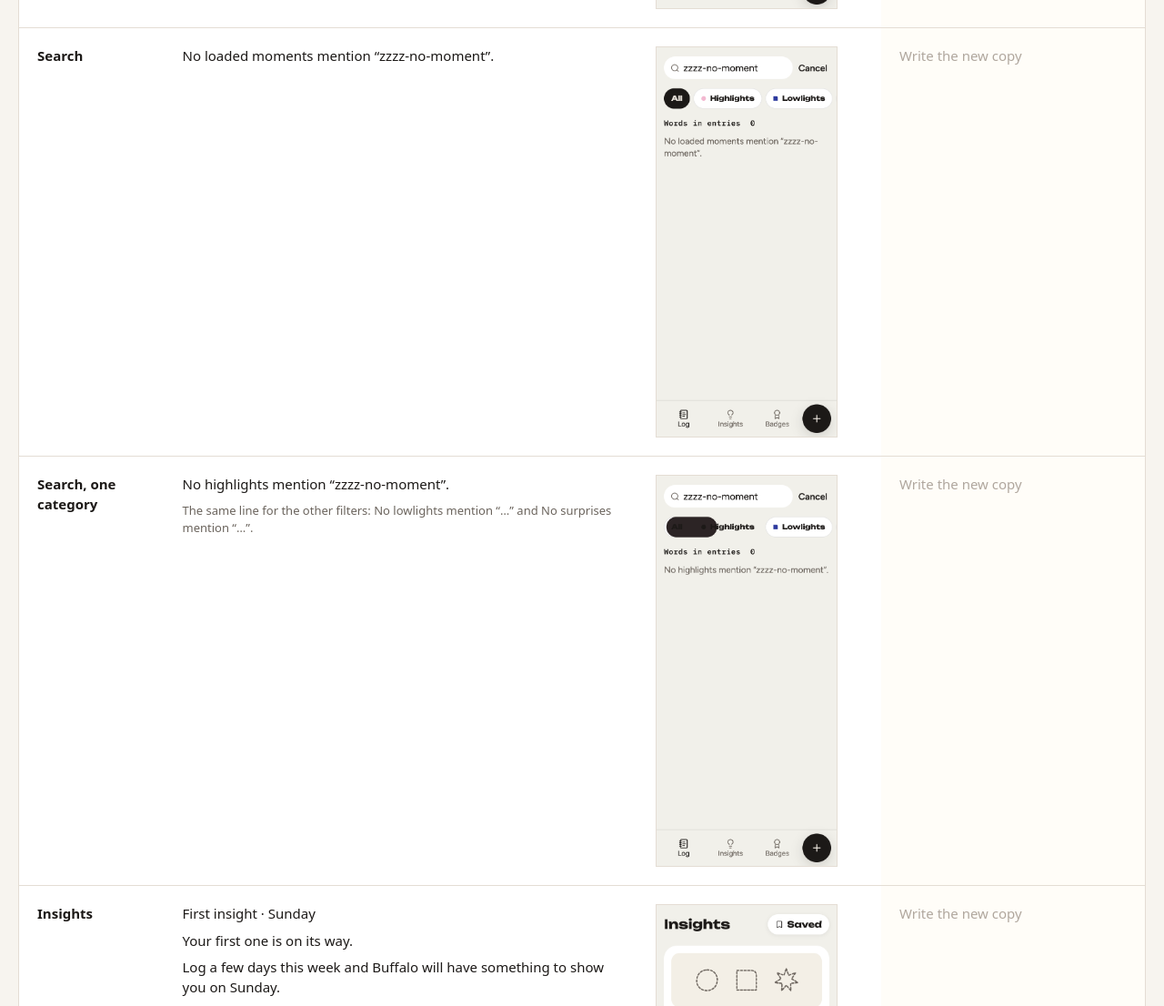
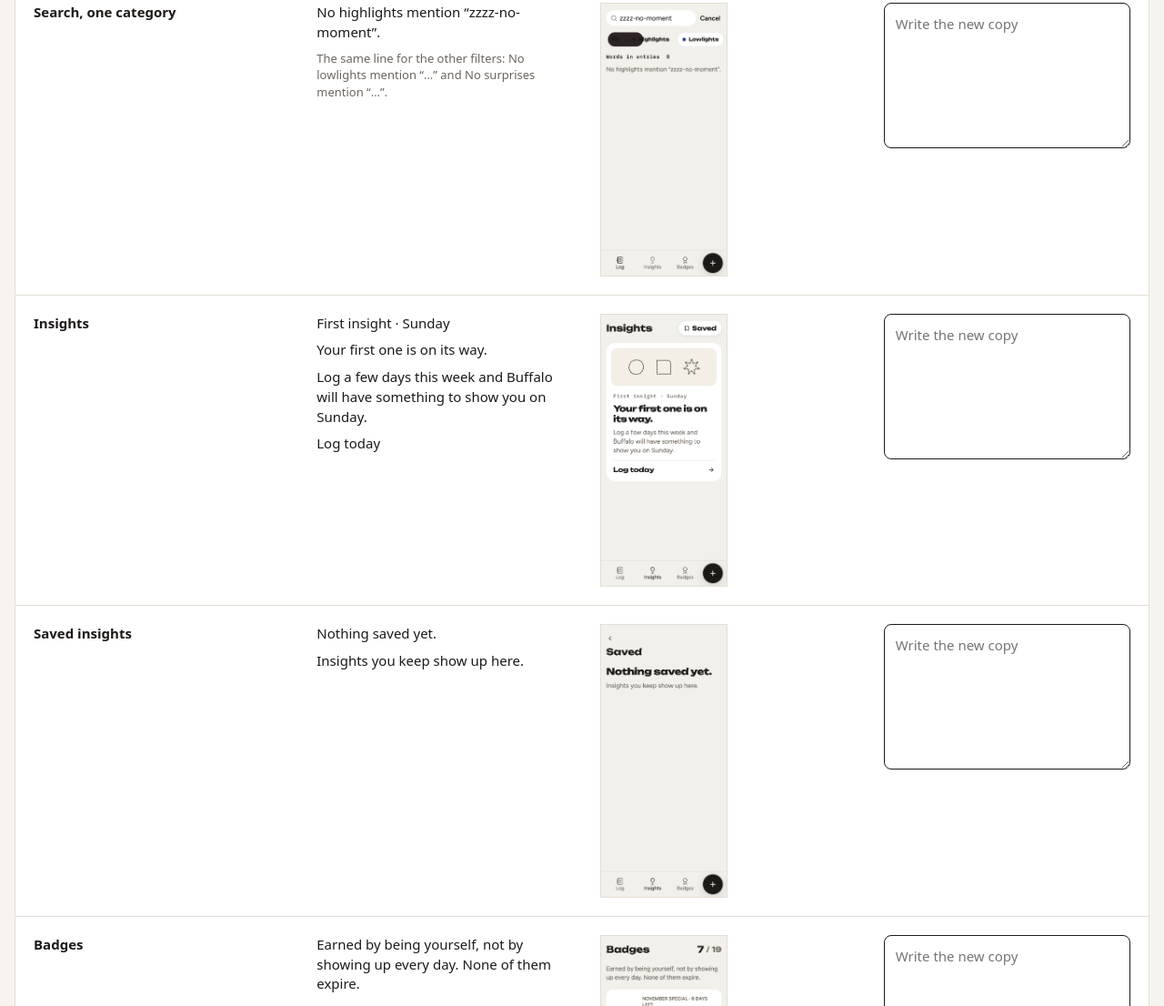
Before and after one commit to fabiolapuerta-krypton/buffalo-empty-states, a plain HTML site: page index.html in a window 1280 px wide. Shown: the part 1694-2800 px from the top of the page at 91% size. Drawn offline with Linux system fonts and the light colour scheme.

Commit message:
Put a text box beside each screenshot so the new copy can be typed.
Co-authored-by: Cursor <cursoragent@cursor.com>

```diff
--- a/index.html
+++ b/index.html
@@ -40,9 +40,11 @@
     font-size: 15px;
   }
   table {
-    width: min(1240px, calc(100% - 32px));
+    width: calc(100% - 32px);
+    max-width: 1280px;
     margin: 24px auto 64px;
     border-collapse: collapse;
+    table-layout: fixed;
     background: var(--card);
     border: 1px solid var(--line);
   }
@@ -62,7 +64,7 @@
     background: #fbf9f6;
   }
   td.where {
-    width: 160px;
+    width: 16%;
     font-family: system-ui, sans-serif;
     font-weight: 650;
     font-size: 15px;
@@ -70,7 +72,7 @@
   td.copy {
     font-family: system-ui, sans-serif;
     font-size: 15px;
-    width: 42%;
+    width: 28%;
   }
   td.copy p { margin: 0 0 8px; }
   td.copy p:last-child { margin: 0; }
@@ -79,28 +81,31 @@
     color: var(--muted);
     font-size: 13px;
   }
+  td.shot { width: 168px; }
   img {
-    width: 200px;
+    width: 140px;
     height: auto;
     display: block;
     border: 1px solid var(--line);
     background: var(--paper);
   }
-  td.edit {
-    min-width: 260px;
-    font-family: system-ui, sans-serif;
-    font-size: 15px;
-    white-space: pre-wrap;
-    background: #fffdf8;
-  }
-  td.edit:focus {
-    outline: 2px solid var(--ink);
-    outline-offset: -2px;
+  td.edit { width: 28%; }
+  textarea {
+    display: block;
+    width: 100%;
+    min-height: 160px;
+    box-sizing: border-box;
+    resize: vertical;
+    border: 1px solid #1c1917;
+    border-radius: 8px;
+    padding: 12px;
+    font: 15px/1.4 system-ui, sans-serif;
+    color: var(--ink);
     background: #fff;
   }
-  td.edit:empty::before {
-    content: "Write the new copy";
-    color: #b0a79e;
+  textarea:focus {
+    outline: 2px solid var(--ink);
+    outline-offset: 1px;
   }
   .missing {
     font-family: system-ui, sans-serif;
@@ -143,8 +148,8 @@
         <p>What was hard?</p>
         <p>What surprised you?</p>
       </td>
-      <td><img src="shots/empty-log.png" alt="Empty log card under the week calendar"></td>
-      <td class="edit" data-key="empty-log" contenteditable="true"></td>
+      <td class="shot"><img src="shots/empty-log.png" alt="Empty log card under the week calendar"></td>
+      <td class="edit"><textarea data-key="empty-log" aria-label="New copy" placeholder="Write the new copy"></textarea></td>
     </tr>
     <tr>
       <td class="where">Log, a past empty day</td>
@@ -154,20 +159,20 @@
         <p>Add to Sun, Nov 22</p>
         <p class="note">On today, that button reads Log today.</p>
       </td>
-      <td><img src="shots/quiet-day.png" alt="Quiet day card for Sunday, November 22"></td>
-      <td class="edit" data-key="quiet-day" contenteditable="true"></td>
+      <td class="shot"><img src="shots/quiet-day.png" alt="Quiet day card for Sunday, November 22"></td>
+      <td class="edit"><textarea data-key="quiet-day" aria-label="New copy" placeholder="Write the new copy"></textarea></td>
     </tr>
     <tr>
       <td class="where">Log, a future day</td>
       <td class="copy"><p>Nothing here yet.</p></td>
-      <td><img src="shots/future-day.png" alt="Thursday, November 26 with nothing here yet"></td>
-      <td class="edit" data-key="future-day" contenteditable="true"></td>
+      <td class="shot"><img src="shots/future-day.png" alt="Thursday, November 26 with nothing here yet"></td>
+      <td class="edit"><textarea data-key="future-day" aria-label="New copy" placeholder="Write the new copy"></textarea></td>
     </tr>
     <tr>
       <td class="where">Search</td>
       <td class="copy"><p>No loaded moments mention “zzzz-no-moment”.</p></td>
-      <td><img src="shots/search.png" alt="Search with no matching moments"></td>
-      <td class="edit" data-key="search" contenteditable="true"></td>
+      <td class="shot"><img src="shots/search.png" alt="Search with no matching moments"></td>
+      <td class="edit"><textarea data-key="search" aria-label="New copy" placeholder="Write the new copy"></textarea></td>
     </tr>
     <tr>
       <td class="where">Search, one category</td>
@@ -175,8 +180,8 @@
         <p>No highlights mention “zzzz-no-moment”.</p>
         <p class="note">The same line for the other filters: No lowlights mention “…” and No surprises mention “…”.</p>
       </td>
-      <td><img src="shots/search-filter.png" alt="Highlights filter with no matching moments"></td>
-      <td class="edit" data-key="search-filter" contenteditable="true"></td>
+      <td class="shot"><img src="shots/search-filter.png" alt="Highlights filter with no matching moments"></td>
+      <td class="edit"><textarea data-key="search-filter" aria-label="New copy" placeholder="Write the new copy"></textarea></td>
     </tr>
     <tr>
       <td class="where">Insights</td>
@@ -186,8 +191,8 @@
         <p>Log a few days this week and Buffalo will have something to show you on Sunday.</p>
         <p>Log today</p>
       </td>
-      <td><img src="shots/insights.png" alt="Insights waiting card"></td>
-      <td class="edit" data-key="insights" contenteditable="true"></td>
+      <td class="shot"><img src="shots/insights.png" alt="Insights waiting card"></td>
+      <td class="edit"><textarea data-key="insights" aria-label="New copy" placeholder="Write the new copy"></textarea></td>
     </tr>
     <tr>
       <td class="where">Saved insights</td>
@@ -195,8 +200,8 @@
         <p>Nothing saved yet.</p>
         <p>Insights you keep show up here.</p>
       </td>
-      <td><img src="shots/saved.png" alt="Saved insights empty page"></td>
-      <td class="edit" data-key="saved" contenteditable="true"></td>
+      <td class="shot"><img src="shots/saved.png" alt="Saved insights empty page"></td>
+      <td class="edit"><textarea data-key="saved" aria-label="New copy" placeholder="Write the new copy"></textarea></td>
     </tr>
     <tr>
       <td class="where">Badges</td>
@@ -208,8 +213,8 @@
         <p>7 of 19</p>
         <p class="note">An unearned badge has no date. A screen reader hears Not earned yet. An earned badge says Earned Sep 21.</p>
       </td>
-      <td><img src="shots/badges.png" alt="Badges, with Night Owl still unearned"></td>
-      <td class="edit" data-key="badges" contenteditable="true"></td>
+      <td class="shot"><img src="shots/badges.png" alt="Badges, with Night Owl still unearned"></td>
+      <td class="edit"><textarea data-key="badges" aria-label="New copy" placeholder="Write the new copy"></textarea></td>
     </tr>
     <tr>
       <td class="where">Profile</td>
@@ -219,22 +224,22 @@
         <p>Chapters, 0</p>
         <p class="note">On Edit profile, an empty username reads Not set yet. The rings in this shot say 0 because the screenshot browser was hiding the log. You’re at 3 is the real account.</p>
       </td>
-      <td><img src="shots/profile.png" alt="Profile before 20 logs"></td>
-      <td class="edit" data-key="profile" contenteditable="true"></td>
+      <td class="shot"><img src="shots/profile.png" alt="Profile before 20 logs"></td>
+      <td class="edit"><textarea data-key="profile" aria-label="New copy" placeholder="Write the new copy"></textarea></td>
     </tr>
     <tr>
       <td class="where">Chapters</td>
       <td class="copy">
         <p>There is no empty sentence. The only tile is New chapter.</p>
       </td>
-      <td><img src="shots/chapters.png" alt="Chapters screen with only the New chapter tile"></td>
-      <td class="edit" data-key="chapters" contenteditable="true"></td>
+      <td class="shot"><img src="shots/chapters.png" alt="Chapters screen with only the New chapter tile"></td>
+      <td class="edit"><textarea data-key="chapters" aria-label="New copy" placeholder="Write the new copy"></textarea></td>
     </tr>
     <tr>
       <td class="where">Language search</td>
       <td class="copy"><p>No languages match 'zzzz'</p></td>
-      <td><img src="shots/language.png" alt="Language search with no matches"></td>
-      <td class="edit" data-key="language" contenteditable="true"></td>
+      <td class="shot"><img src="shots/language.png" alt="Language search with no matches"></td>
+      <td class="edit"><textarea data-key="language" aria-label="New copy" placeholder="Write the new copy"></textarea></td>
     </tr>
     <tr>
       <td class="where">Log, filtered day</td>
@@ -243,7 +248,7 @@
         <p class="note">A day that has moments, with a category filter that hides all of them. This account’s loaded days each include every category, so this line was not on screen.</p>
       </td>
       <td class="missing">No screenshot</td>
-      <td class="edit" data-key="filtered-day" contenteditable="true"></td>
+      <td class="edit"><textarea data-key="filtered-day" aria-label="New copy" placeholder="Write the new copy"></textarea></td>
     </tr>
     <tr>
       <td class="where">Log, filtered list</td>
@@ -252,13 +257,13 @@
         <p class="note">The same filter with no day selected, when the loaded log has none of that category.</p>
       </td>
       <td class="missing">No screenshot</td>
-      <td class="edit" data-key="filtered-list" contenteditable="true"></td>
+      <td class="edit"><textarea data-key="filtered-list" aria-label="New copy" placeholder="Write the new copy"></textarea></td>
     </tr>
     <tr>
       <td class="where">Hold an empty day</td>
       <td class="copy"><p>Nothing yet</p></td>
       <td class="missing">No screenshot</td>
-      <td class="edit" data-key="hold" contenteditable="true"></td>
+      <td class="edit"><textarea data-key="hold" aria-label="New copy" placeholder="Write the new copy"></textarea></td>
     </tr>
     <tr>
       <td class="where">Symbol picker</td>
@@ -267,7 +272,7 @@
         <p>Try a broader word, like “outdoors” or “trip”. Or skip it. A symbol is optional.</p>
       </td>
       <td class="missing">No screenshot</td>
-      <td class="edit" data-key="symbol" contenteditable="true"></td>
+      <td class="edit"><textarea data-key="symbol" aria-label="New copy" placeholder="Write the new copy"></textarea></td>
     </tr>
     <tr>
       <td class="where">Place search</td>
@@ -276,20 +281,19 @@
         <p>No matches on the map.</p>
       </td>
       <td class="missing">No screenshot</td>
-      <td class="edit" data-key="place" contenteditable="true"></td>
+      <td class="edit"><textarea data-key="place" aria-label="New copy" placeholder="Write the new copy"></textarea></td>
     </tr>
   </tbody>
 </table>
 <script>
   const storageKey = 'buffalo-empty-state-edits'
   const saved = JSON.parse(localStorage.getItem(storageKey) || '{}')
-  for (const cell of document.querySelectorAll('td.edit')) {
-    const id = cell.dataset.key
-    if (saved[id]) cell.textContent = saved[id]
-    cell.addEventListener('input', () => {
+  for (const box of document.querySelectorAll('textarea')) {
+    const id = box.dataset.key
+    if (saved[id]) box.value = saved[id]
+    box.addEventListener('input', () => {
       const next = JSON.parse(localStorage.getItem(storageKey) || '{}')
-      const text = cell.innerText.replace(/\n$/, '')
-      if (text) next[id] = text
+      if (box.value) next[id] = box.value
       else delete next[id]
       localStorage.setItem(storageKey, JSON.stringify(next))
     })
```
